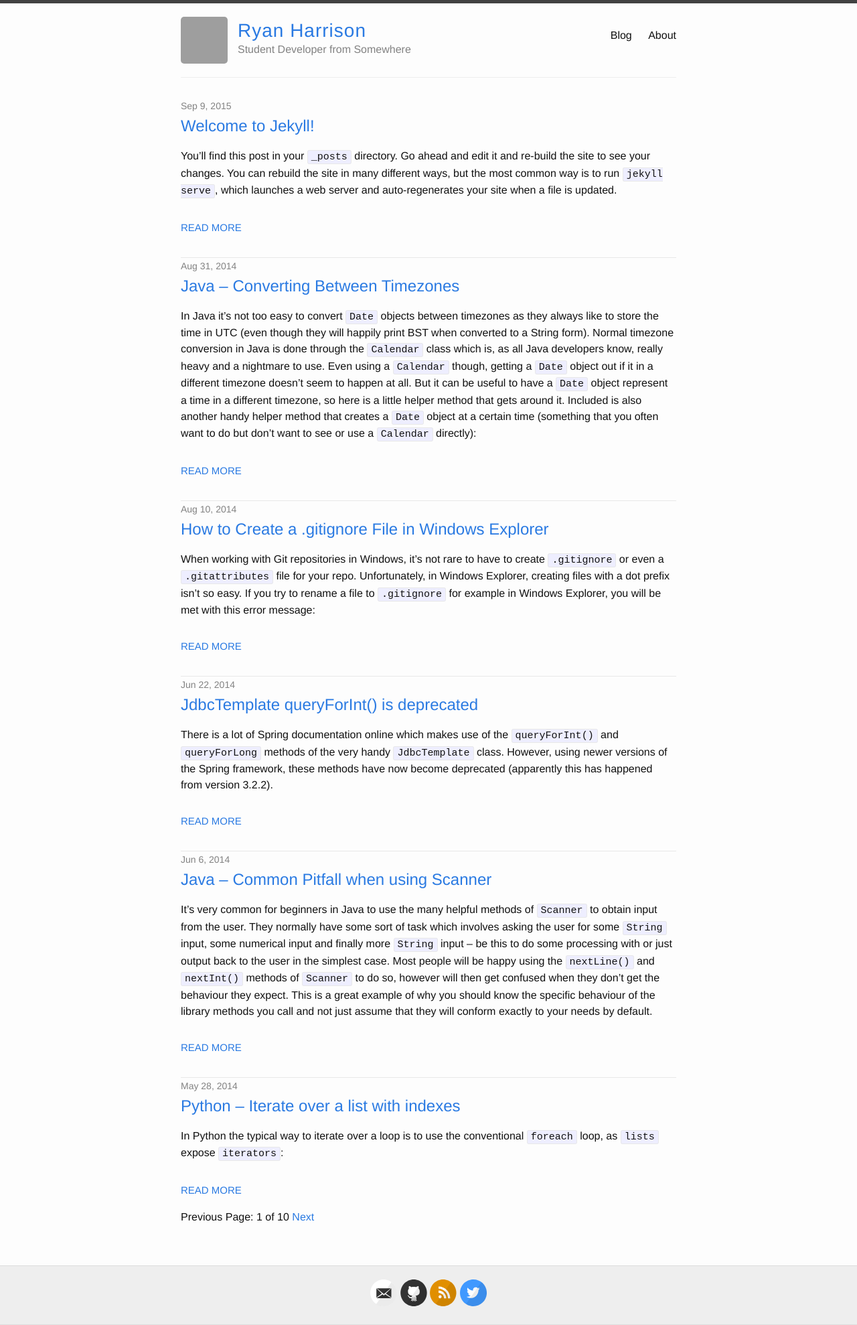
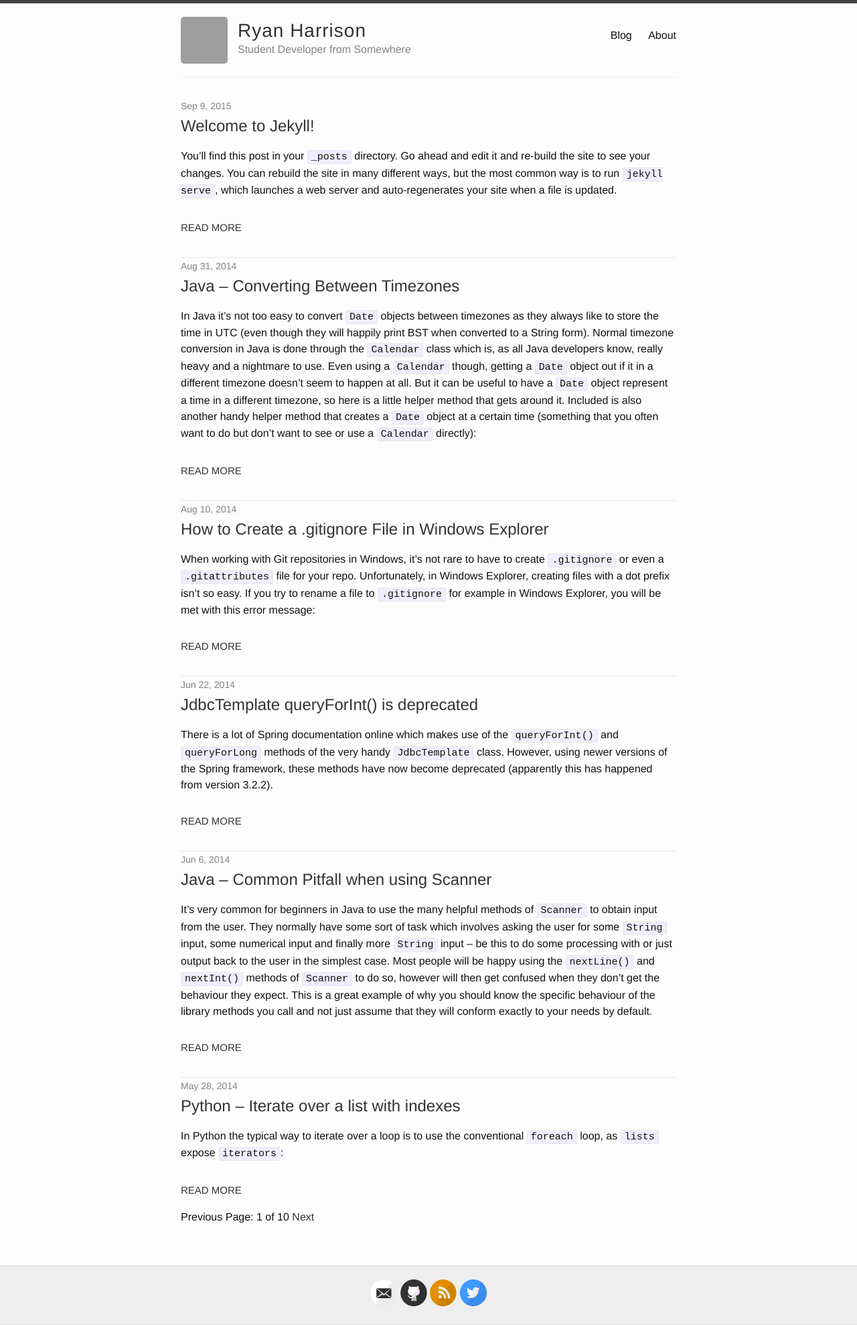
Before and after one commit to raharrison/ryanharrison.co.uk, a Jekyll site: the page built from index.html, in a window 1280 px wide. Shown: the whole page at 67% size. Built offline with Jekyll 4.4.1, drawn with Linux system fonts in a browser that asks for light colours; the list of posts is cut into pages by our own code; grey boxes are pictures that could not be loaded.

Commit message:
Remove blue links

```diff
--- a/css/main.scss
+++ b/css/main.scss
@@ -20,8 +20,8 @@ $spacing-unit:     30px;
 
 $text-color:       #111;
 $background-color: #fdfdfd;
-$brand-color:      #2a7ae2;
-$light-grey:        #eee;
+$brand-color:      #333;
+$light-grey:       #eee;
 
 $grey-color:       #828282;
 $grey-color-light: lighten($grey-color, 40%);
```
